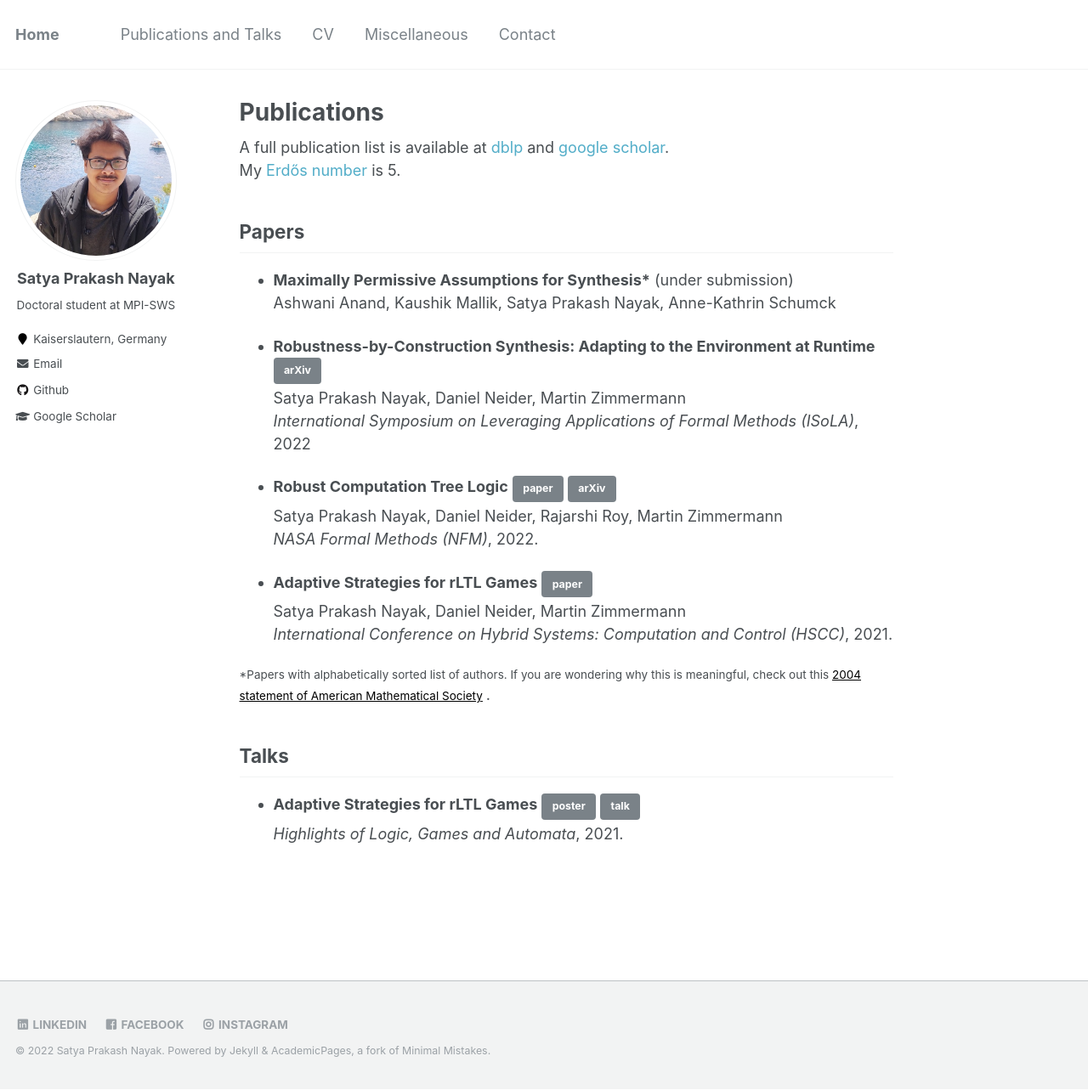
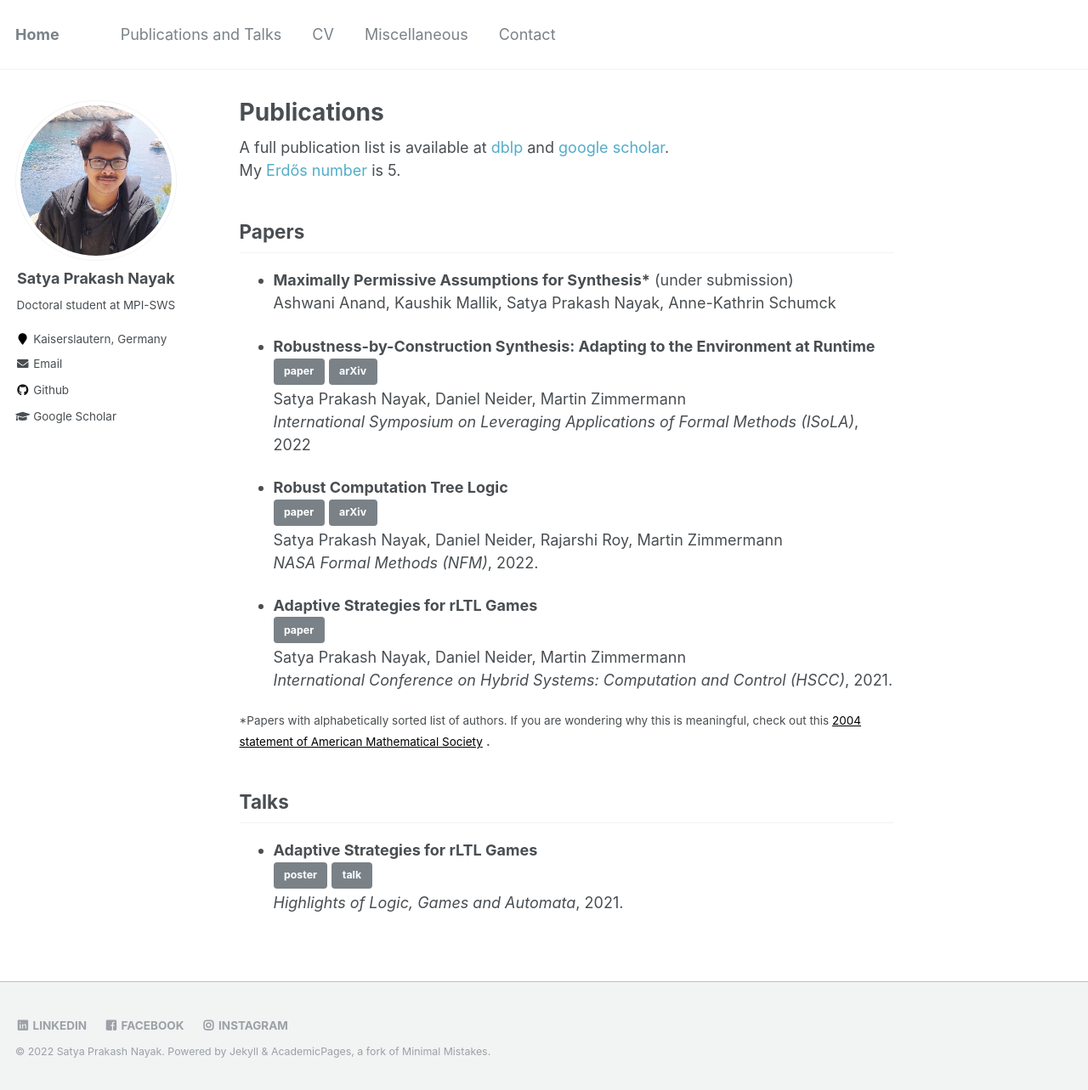
Before and after one commit to satya2009rta/satya2009rta.github.io, a Jekyll site: the page built from _pages/publications_talks.md, in a window 1280 px wide and 1283 px high. Shown: the whole window at 85% size. Built offline with Jekyll 4.4.1, drawn with Linux system fonts in a browser that asks for light colours.

Commit message:
Update publications_talks.md

```diff
--- a/_pages/publications_talks.md
+++ b/_pages/publications_talks.md
@@ -15,14 +15,15 @@ My <a href="https://en.wikipedia.org/wiki/Erd%C5%91s_number" style="text-decorat
 * **Maximally Permissive Assumptions for Synthesis\*** (under submission) <br>
 Ashwani Anand, Kaushik Mallik, Satya Prakash Nayak, Anne-Kathrin Schumck
 
-* **Robustness-by-Construction Synthesis: Adapting to the Environment at Runtime**
+* **Robustness-by-Construction Synthesis: Adapting to the Environment at Runtime** <br>
+<a href="https://doi.org/10.1007/978-3-031-19849-6_10" style="text-decoration:none">paper</a>{: .btn .btn--primary .btn--small}
 <a href="https://arxiv.org/abs/2204.10912" style="text-decoration:none">arXiv</a>{: .btn .btn--primary .btn--small} <br>
 Satya Prakash Nayak, Daniel Neider, Martin Zimmermann<br>
 _International Symposium on Leveraging Applications of Formal Methods (ISoLA)_, 2022
 
 
 
-* **Robust Computation Tree Logic**
+* **Robust Computation Tree Logic** <br>
 <a href="https://doi.org/10.1007/978-3-031-06773-0_29" style="text-decoration:none">paper</a>{: .btn .btn--primary .btn--small}
 <a href="https://arxiv.org/abs/2201.07116" style="text-decoration:none">arXiv</a>{: .btn .btn--primary .btn--small} <br>
 Satya Prakash Nayak, Daniel Neider, Rajarshi Roy, Martin Zimmermann<br>
@@ -31,7 +32,7 @@ _NASA Formal Methods (NFM)_, 2022.
 
 
 
-* **Adaptive Strategies for rLTL Games**
+* **Adaptive Strategies for rLTL Games** <br>
 <a href="https://doi.org/10.1145/3447928.3457210" style="text-decoration:none">paper</a>{: .btn .btn--primary .btn--small} <br>
 Satya Prakash Nayak, Daniel Neider, Martin Zimmermann<br>
 _International Conference on Hybrid Systems: Computation and Control (HSCC)_, 2021.
@@ -39,7 +40,7 @@ _International Conference on Hybrid Systems: Computation and Control (HSCC)_, 20
 <small> *Papers with alphabetically sorted list of authors. If you are wondering why this is meaningful, check out this <a href="http://www.ams.org/profession/leaders/CultureStatement04.pdf?fbclid=IwAR3L5L-09zvS-7C7s1_tcVVvsRuVM6Y5chdTLXsGHMW9iH7faknK7YXUEyQ" style="color:#000000"> 2004 statement of American Mathematical Society</a> </small>.
 
 ## Talks
-* **Adaptive Strategies for rLTL Games**
+* **Adaptive Strategies for rLTL Games** <br>
 <a href="https://production-main-contentbucket52d4b12c-1x4mwd6yn8qjn.s3.eu-west-1.amazonaws.com/5c47b7da-580c-4dad-ba63-e7794e180bd5.pdf" style="text-decoration:none">poster</a>{: .btn .btn--primary .btn--small}
 <a href="https://s3.eu-west-1.amazonaws.com/production-main-contentbucket52d4b12c-1x4mwd6yn8qjn/79809149-c998-477a-9c0a-34a44d20f57d-preview.mp4" style="text-decoration:none">talk</a>{: .btn .btn--primary .btn--small} <br>
 _Highlights of Logic, Games and Automata_, 2021.
```
